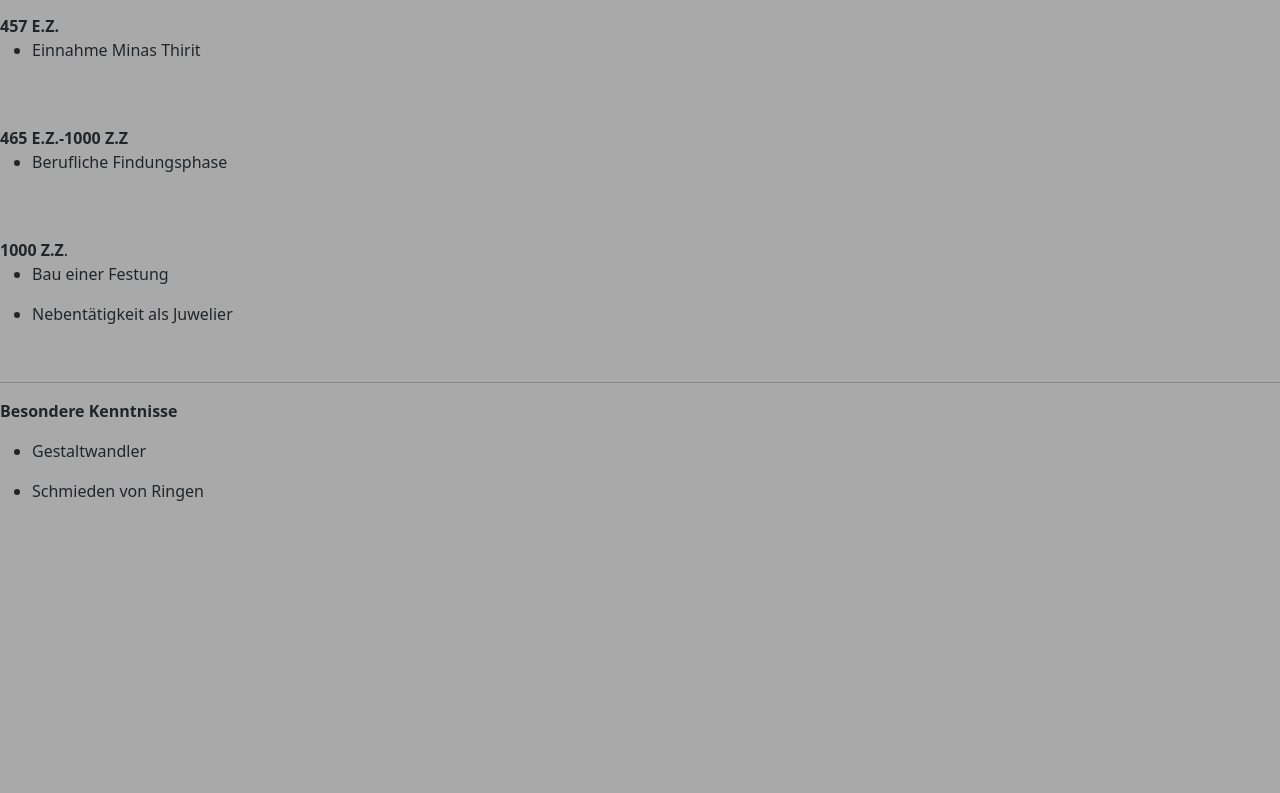
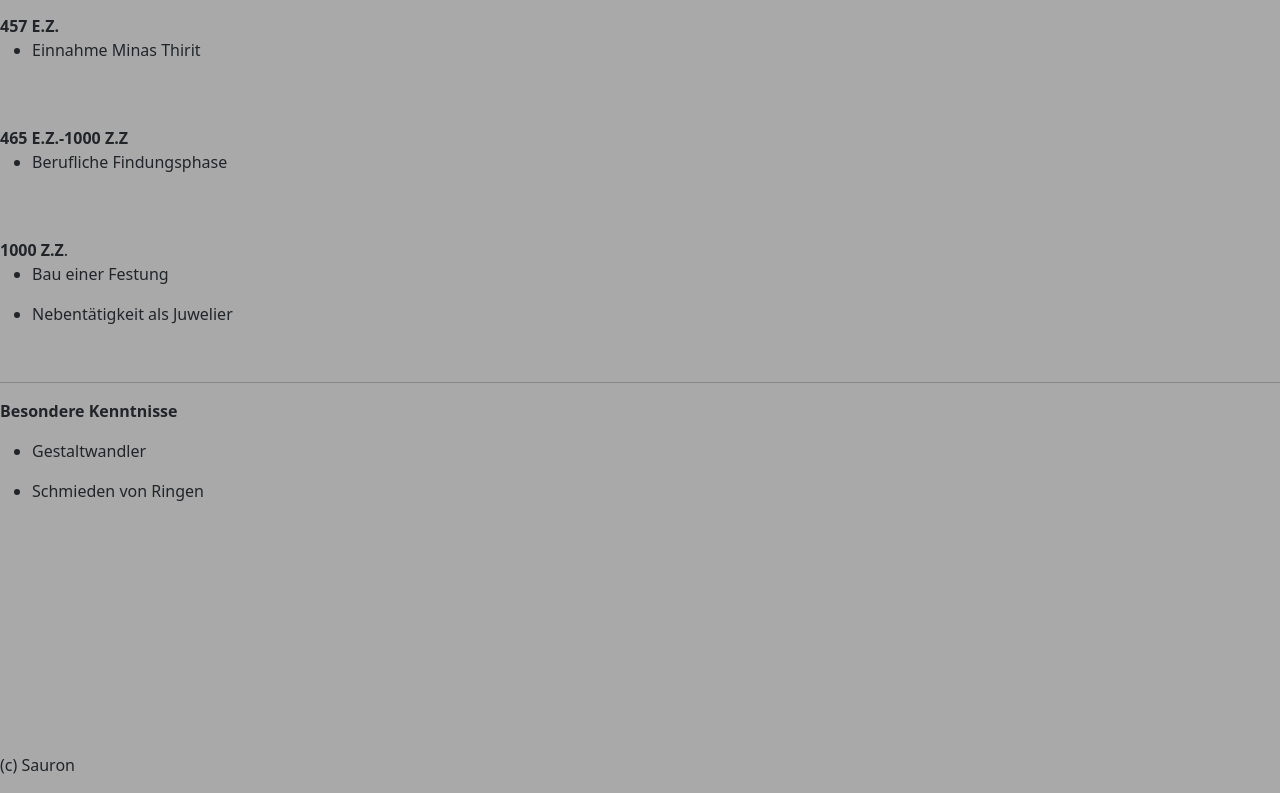
Before and after one commit to CarinaB79/Geruest2, a plain HTML site: page cv.html in a window 1280 px wide. Shown: the part 315-1108 px from the top of the page. Before the commit the page ends 834 px from the top, so only its background shows below. Drawn offline with nearby package versions, Linux system fonts and the light colour scheme.

```diff
--- a/assets/css/main.css
+++ b/assets/css/main.css
@@ -20,3 +20,7 @@
    border-bottom: 10px solid black;
    width: 100%;
  }
+
+ .footer{
+   margin-top: 250px;
+}
--- a/cv.html
+++ b/cv.html
@@ -71,4 +71,8 @@
 
 
 </body>
+
+<footer class="footer">
+    <p> (c) Sauron</p>
+</footer>
 </html>
```
Also changed, not shown: index.html (+3 -0 lines).
